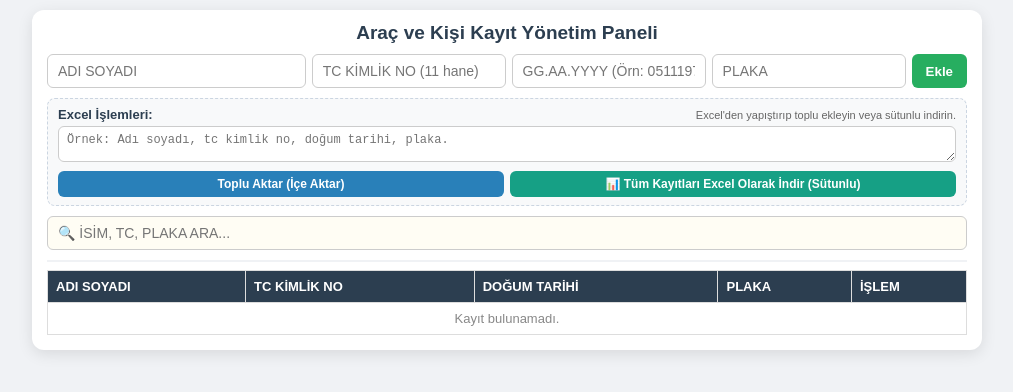
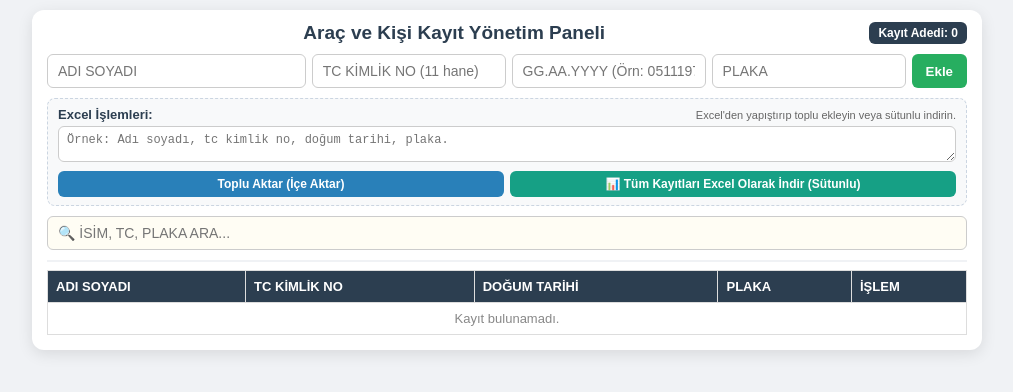
Before and after one commit to Elisyaaykanat/Kay-tvearamapaneli, a plain HTML site: page index.html in a window 1280 px wide. Shown: the whole page, without its empty margins (133-1146 px from the left). Drawn offline with Linux system fonts and the light colour scheme.

Commit message:
Update index.html

```diff
--- a/index.html
+++ b/index.html
@@ -35,12 +35,29 @@
             padding-bottom: 10px;
             border-bottom: 2px solid #f0f2f5;
         }
+        .header-top {
+            display: flex;
+            justify-content: space-between;
+            align-items: center;
+            gap: 8px;
+            margin-bottom: 10px;
+        }
         h2 {
             color: #2c3e50;
             text-align: center;
-            margin-top: 0;
-            margin-bottom: 10px;
+            margin: 0;
             font-size: 19px;
+            flex: 1;
+        }
+        .kayit-adedi-rozet {
+            background-color: #2c3e50;
+            color: white;
+            font-size: 12px;
+            font-weight: bold;
+            padding: 4px 9px;
+            border-radius: 6px;
+            white-space: nowrap;
+            flex-shrink: 0;
         }
         .form-grid {
             display: grid;
@@ -192,6 +209,7 @@
         @media screen and (max-width: 768px) {
             body { padding: 5px; }
             .container { padding: 0 10px 10px 10px; }
+            h2 { font-size: 15px; text-align: left; }
             .form-grid { grid-template-columns: 1fr 1fr; gap: 6px; }
             .form-grid button { grid-column: span 2; }
             .excel-btn-group { flex-direction: column; gap: 4px; }
@@ -202,7 +220,10 @@
 
     <div class="container">
         <div class="sticky-header">
-            <h2 id="panelBaslik">Araç ve Kişi Kayıt Yönetim Paneli</h2>
+            <div class="header-top">
+                <h2 id="panelBaslik">Araç ve Kişi Kayıt Yönetim Paneli</h2>
+                <div class="kayit-adedi-rozet">Kayıt Adedi: <span id="kayitAdedi">0</span></div>
+            </div>
 
             <div class="form-grid">
                 <input type="text" id="adiSoyadi" placeholder="ADI SOYADI" oninput="this.value = this.value.toLocaleUpperCase('tr-TR')">
@@ -465,6 +486,7 @@
 
         function listeyiCiz(veriDizisi) {
             let tbody = document.getElementById("tabloGovdesi");
+            document.getElementById("kayitAdedi").innerText = veriDizisi.length;
             tbody.innerHTML = "";
 
             if (veriDizisi.length === 0) {
```
